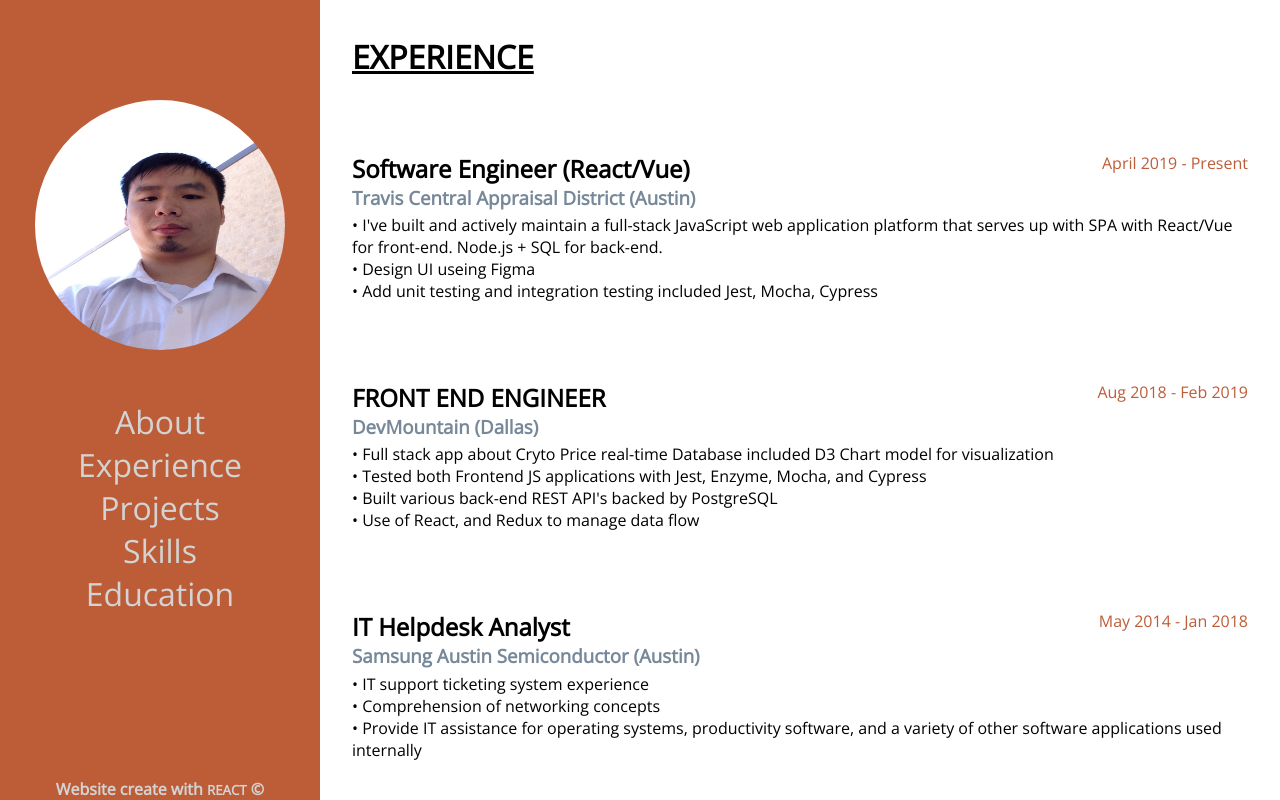
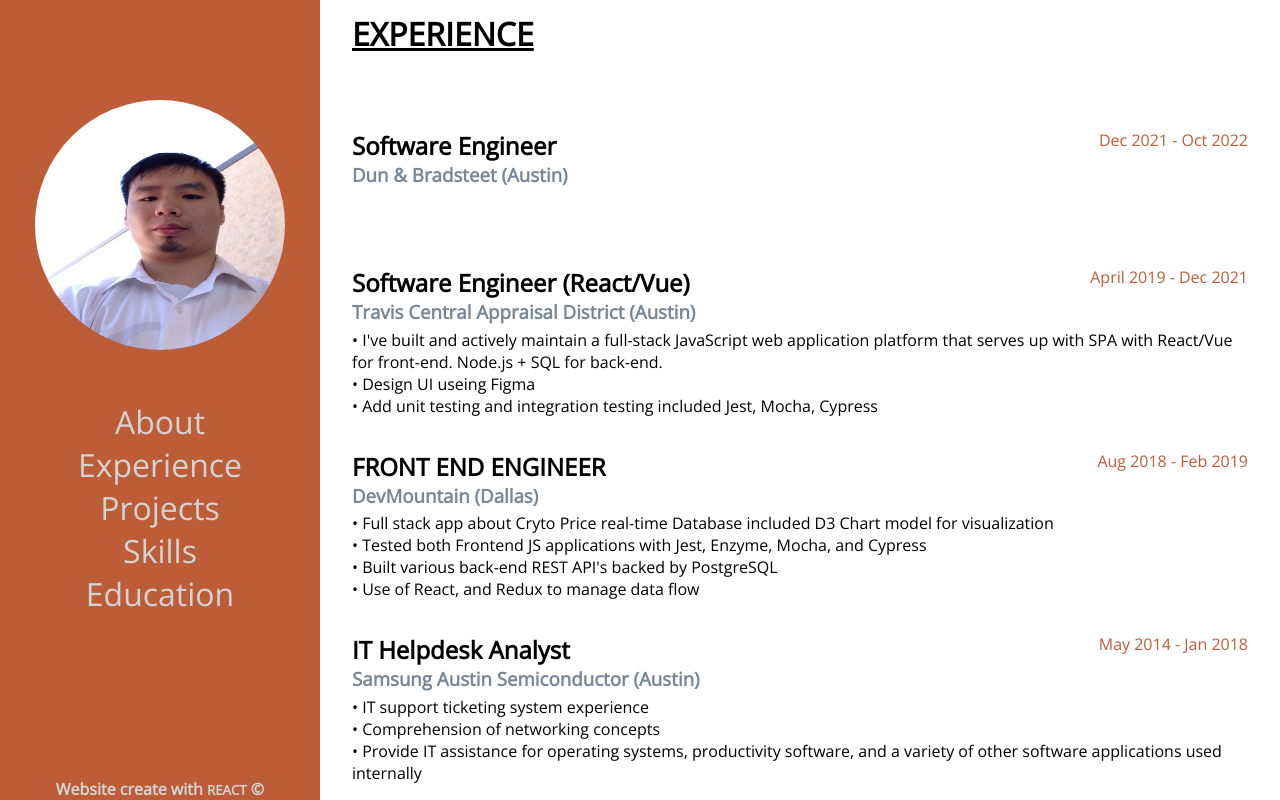
Before and after one commit to vutran6853/portfolio_v2, a React (Create React App) app: page /expreience in a window 1280 px wide. Built offline with nearby package versions, Linux system fonts and the light colour scheme.

Commit message:
Update Expreience.js

```diff
--- a/src/components/expreience/Expreience.js
+++ b/src/components/expreience/Expreience.js
@@ -8,10 +8,20 @@ function Expreience() {
       <div className="exprience_items">
         <div className="exprience_row">
          <div>
+          <h2>Software Engineer</h2>
+          <h3>Dun & Bradsteet (Austin)</h3>
+         </div>
+         <p>Dec 2021 - Oct 2022</p>
+        </div>
+      </div>
+
+      <div className="exprience_items">
+        <div className="exprience_row">
+         <div>
           <h2>Software Engineer (React/Vue)</h2>
           <h3>Travis Central Appraisal District (Austin)</h3>
          </div>
-         <p>April 2019 - Present</p>
+         <p>April 2019 - Dec 2021</p>
         </div>
         <ol>
           <li>• I've built and actively maintain a full-stack JavaScript web application platform that serves up with SPA with React/Vue for front-end. Node.js + SQL for back-end.</li>
```
